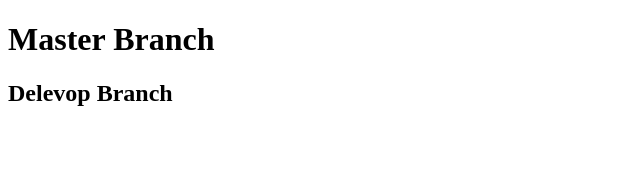
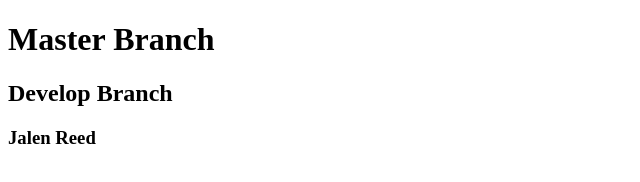
Before and after one commit to TroySandy/teamGit, a plain HTML site: page index.html in a window 1280 px wide. Shown: the whole page, without its empty margins (0-640 px from the left). Drawn offline with Linux system fonts and the light colour scheme.

Commit message:
jalens branch

```diff
--- a/index.html
+++ b/index.html
@@ -8,6 +8,7 @@
 </head>
 <body>
     <h1>Master Branch</h1>
-    <h2>Delevop Branch</h2>
+    <h2>Develop Branch</h2>
+    <h3>Jalen Reed</h3>
 </body>
 </html>
```
